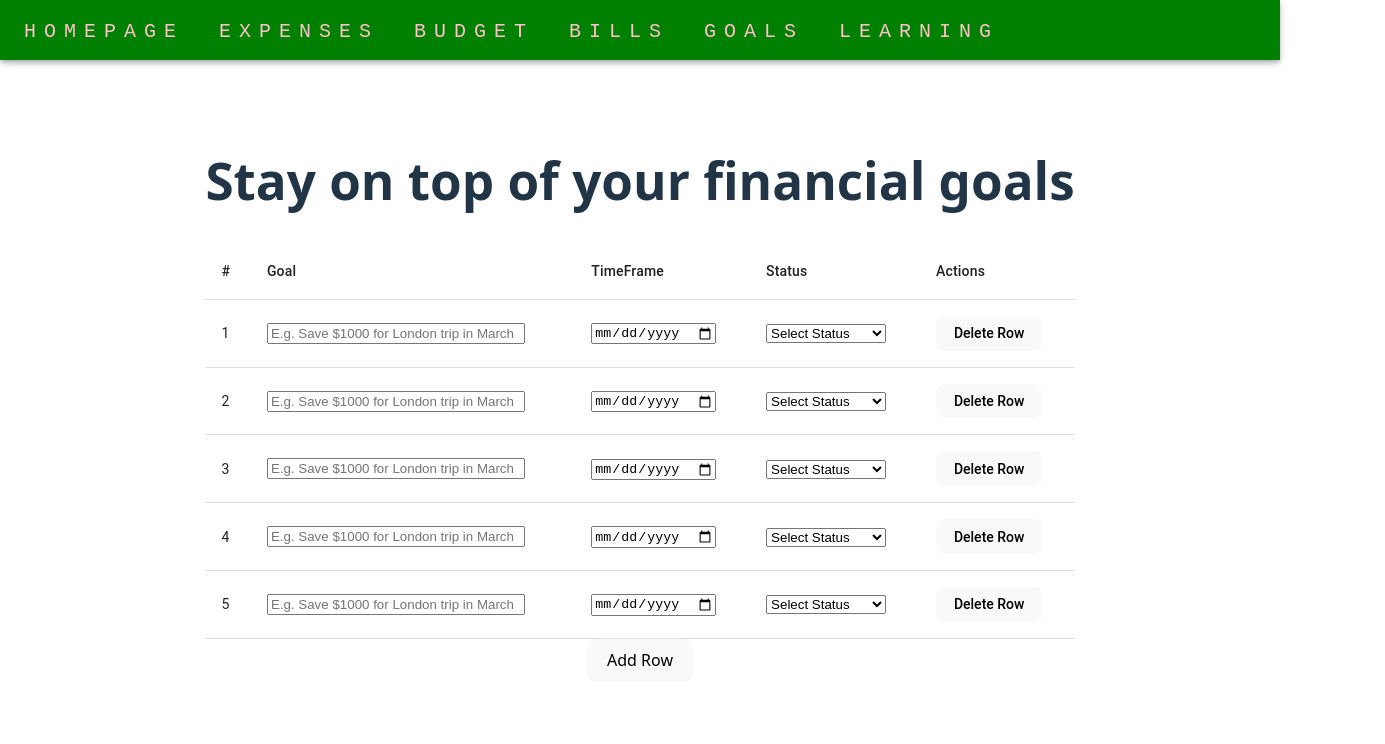
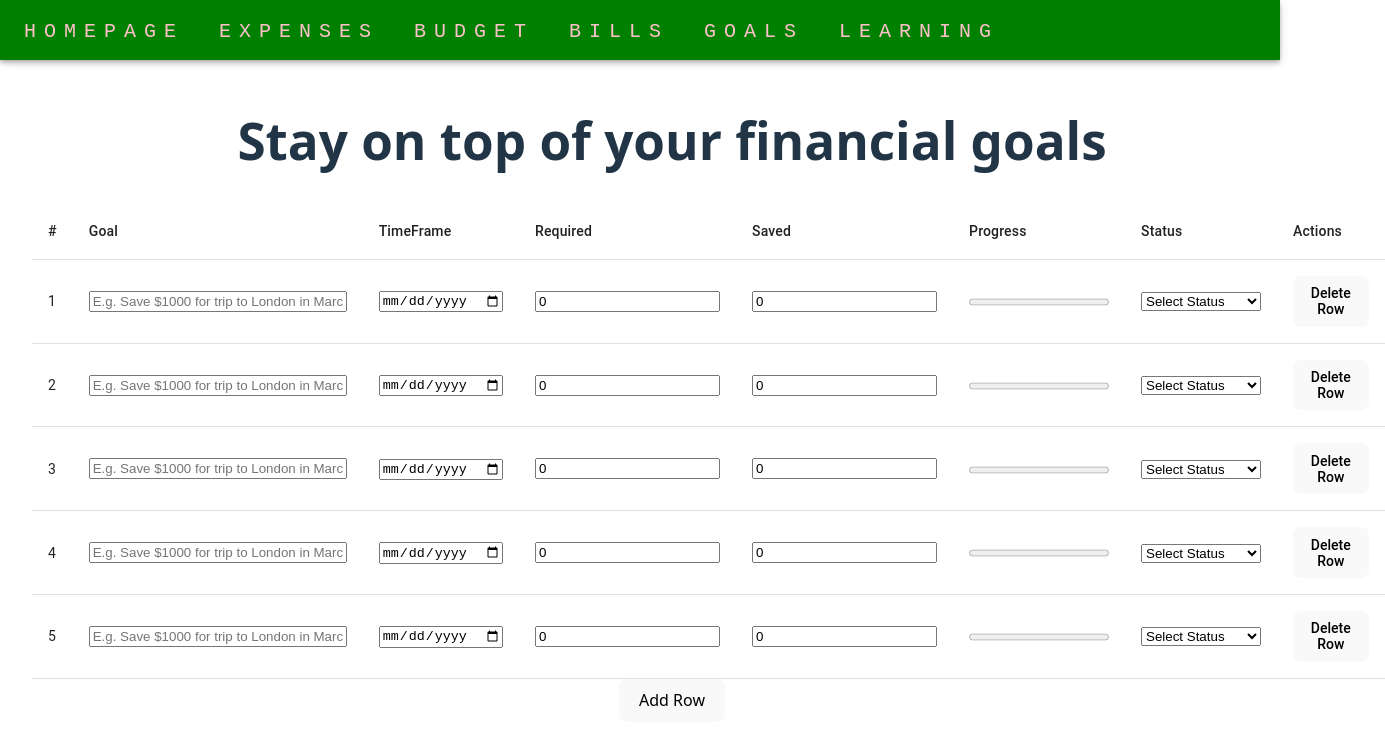
Before and after one commit to jbraun28/Personal-Finance-Tracker, a React (Vite) app: page /goal-tracker in a window 1280 px wide. Shown: the top 744 px of the page, 1385 px wide, since content can reach past the window. Built offline with nearby package versions, Linux system fonts and the light colour scheme.

Commit message:
Add and rearrange columns to goals page; add progress bar to track user goals

```diff
--- a/src/pages/GoalTracker.jsx
+++ b/src/pages/GoalTracker.jsx
@@ -1,5 +1,6 @@
 import React, { useEffect, useState, useRef, useContext } from 'react';
 import {TableContainer, Table, TableHead, TableBody, TableRow, TableCell} from '@mui/material';
+
 
 export default function GoalTracker() {
 
@@ -7,7 +8,7 @@
   const local_storage_key = "goal-table"
 
   //table labels
-  const columns = ["#", "Goal", "TimeFrame", "Status", "Actions"];
+  const columns = ["#", "Goal", "TimeFrame", "Required", "Saved", "Progress",  "Status", "Actions"];
 
   //start with an array
   const initialRows = [];
@@ -15,8 +16,11 @@
     initialRows.push(
       {
         goal: '',
+        required: 0,
+        saved: 0,
         timeframe: '',
-        status: ''
+        progress: '',
+        status: '',
       });
   }
 
@@ -41,7 +45,10 @@
   const handleAddRow = () => {
     const newRow = {
       goal: '',
+      required: 0,
+      saved: 0,
       timeframe: '',
+      progress: '',
       status: ''
     };
     setRows([...rows, newRow]) //add the new row to a shallow copy of current rows
@@ -76,9 +83,8 @@
                 <input
                 type='text'
                 value={row.goal}
-                placeholder='E.g. Save $1000 for London trip in March'
+                placeholder='E.g. Save $1000 for trip to London in March'
                 style={{width: '250px', textWrap: 'wrap'}}
-
                 onChange={(e) => handleInputChange(rowIdx, 'goal', e)}>
                 </input>
               </TableCell>
@@ -88,6 +94,28 @@
                 value={row.timeframe}
                 onChange={(e) => handleInputChange(rowIdx, 'timeframe', e)}>
                 </input>
+              </TableCell>
+              <TableCell>
+                <input
+                type='number'
+                value={row.required}
+                placeholder='E.g. 1000'
+                onChange={(e) => handleInputChange(rowIdx, 'required', e)}>
+                </input>
+              </TableCell>
+              <TableCell>
+                <input
+                type='number'
+                value={row.saved}
+                placeholder='E.g. 500'
+                onChange={(e) => handleInputChange(rowIdx, 'saved', e)}>
+                </input>
+              </TableCell>
+              <TableCell>
+                <progress
+                value={(row.required || row.saved) ? (row.saved / row.required * 100): 0 }
+                max={100}>
+                </progress>
               </TableCell>
               <TableCell>
                 <select value={row.status}
--- a/src/pages/Learning.jsx
+++ b/src/pages/Learning.jsx
@@ -21,7 +21,7 @@
 
   return (
     <div>
-      <h1 style={{color: 'blue'}}>Learn more about personal finance!</h1>
+      <h1 style={{color: 'blue'}}>Learn more about personal finance</h1>
       <h2>Check out the below educational links to learn more about personal finance.
       </h2>
       <TableContainer component={Paper} style={{width: '600px', margin: 'auto'}}>
```
